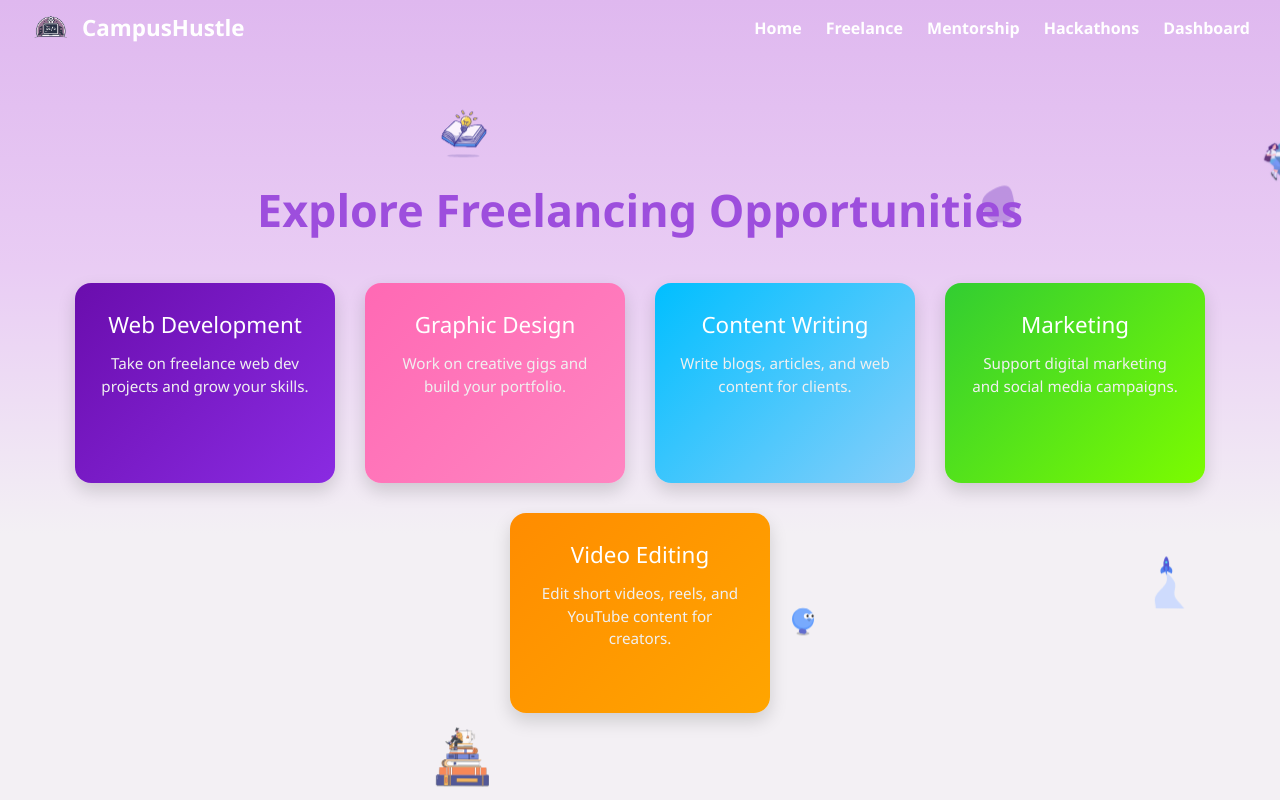
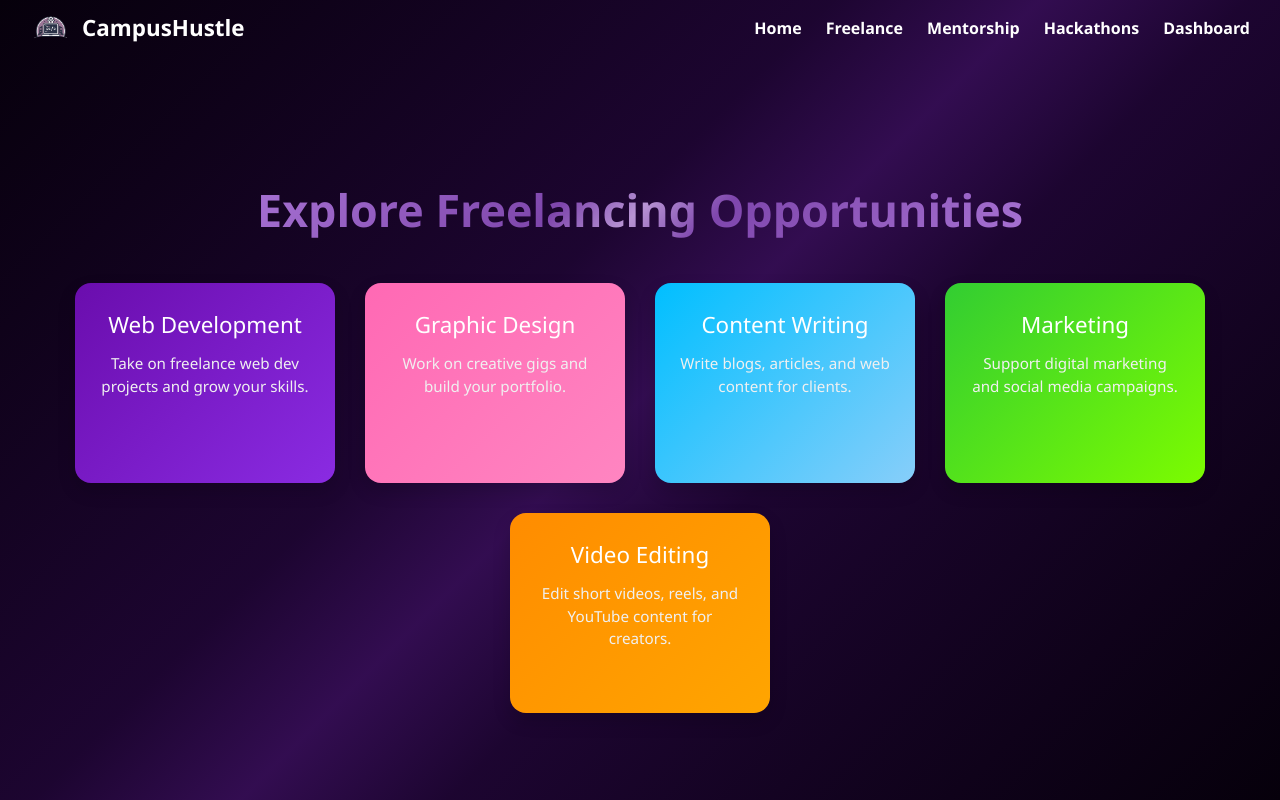
Before and after one commit to AnshulAlgoS/campushustleOG, a React (Create React App) app: page /explore-freelance in a window 1280 px wide. Built offline with nearby package versions, Linux system fonts and the light colour scheme; no server answers.

Commit message:
UI updated

```diff
--- a/src/views/ExploreFreelance.css
+++ b/src/views/ExploreFreelance.css
@@ -1,6 +1,13 @@
 /* ExploreFreelance.css */
 .explore-container {
-  background: linear-gradient(to bottom, #dfb8ef, #e9ccf4, #f3f0f4, #f3f0f4);
+  background: linear-gradient(
+    135deg,
+    #06000b 0%,
+    rgba(26, 2, 46, 0.99) 40%,
+    rgba(44, 5, 75, 0.97) 50%,
+    rgba(26, 2, 46, 0.99) 60%,
+    #06000b 100%
+  );
   min-height: 100vh;
   text-align: center;
   font-family: 'Segoe UI', sans-serif;
@@ -28,7 +35,18 @@
 .explore-container h1 {
   font-size: 2.8rem;
   font-weight: bold;
-  color: #9d4edd;
+  background: linear-gradient(
+    135deg,
+    #a772d3 0%,
+    rgba(128, 71, 174, 0.99) 40%,
+    rgba(188, 152, 217, 0.97) 50%,
+    rgba(128, 71, 174, 0.99) 60%,
+    #a772d3 100%
+  );
+  -webkit-background-clip: text;
+  -webkit-text-fill-color: transparent;
+  background-clip: text;
+  color: transparent;
   margin-bottom: 40px;
 }
 
--- a/src/views/ExploreFreelance.js
+++ b/src/views/ExploreFreelance.js
@@ -9,7 +9,6 @@ const ExploreFreelance = () => {
 
   return (
     <div className="explore-container">
-      <FloatingDoodles />
 
       <div className="freelance-navbar">
         <div className="nav-left">
```
